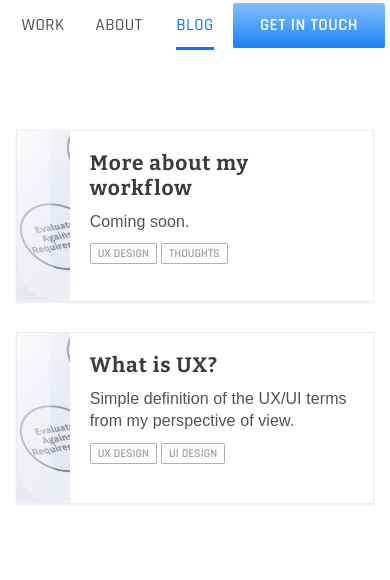
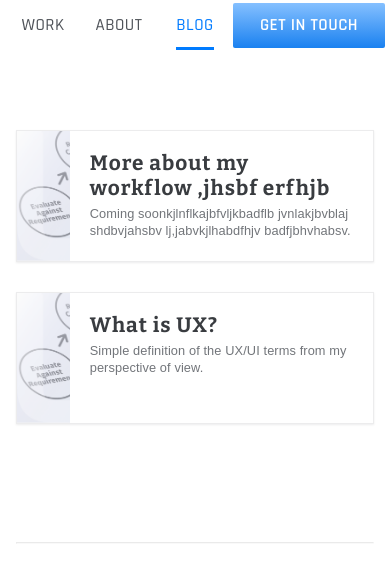
Before and after one commit to gagunets/portfolio, a plain HTML site: page blog.html in a window 390 px wide. Shown: the top 580 px of the page. Drawn offline with nearby package versions, Linux system fonts and the light colour scheme.

Commit message:
blog-post-title-425px-screen

```diff
--- a/blog.html
+++ b/blog.html
@@ -4,8 +4,8 @@
     <meta charset="UTF-8">
     <meta name="viewport" content="width=device-width, initial-scale=1">
     <meta name="viewport" content="width=device-width, initial-scale=1.0, maximum-scale=1.0, user-scalable=no">
-    <title>Sokolov Studio</title>
-    <link rel="icon" type="image/png" href="images/male-technologist.png" hreflang="en-us">
+    <title>Sokolov UX</title>
+    <link rel="icon" href="images/profile-photo.png">
     <link rel="preconnect" href="https://fonts.gstatic.com">
     <link href="https://fonts.googleapis.com/css2?family=Bitter:ital,wght@0,100;0,200;0,300;0,400;0,500;0,600;0,700;0,800;0,900;1,100;1,200;1,300;1,400;1,500;1,600;1,700;1,800;1,900&family=Rajdhani:wght@300;400;500;600;700&display=swap" rel="stylesheet">
     <link rel="stylesheet" type="text/css" href="style.css">
@@ -56,14 +56,14 @@
             <div class="blog-post">
                 <div class="post-image" style="background-image: url('images/post-thumbnail.png');"></div>
                 <div class="post-info">
-                    <div class="post-title">More about my workflow</div>
+                    <div class="post-title">More about my workflow ,jhsbf erfhjb</div>
                     <div class="post-description">
-                        Coming soon.
+                        Coming soonkjlnflkajbfvljkbadflb jvnlakjbvblaj shdbvjahsbv lj,jabvkjlhabdfhjv badfjbhvhabsv.
                     </div>
-                    <div class="post-tags">
-                        <span class="tag">UX Design</span>
-                        <span class="tag">Thoughts</span>
-                    </div>
+<!--                    <div class="post-tags">-->
+<!--                        <span class="tag">UX Design</span>-->
+<!--                        <span class="tag">Thoughts</span>-->
+<!--                    </div>-->
                 </div>
             </div>
 
@@ -75,10 +75,10 @@
                     <div class="post-description">
                         Simple definition of the UX/UI terms from my perspective of view.
                     </div>
-                    <div class="post-tags">
-                        <span class="tag">UX Design</span>
-                        <span class="tag">UI Design</span>
-                    </div>
+<!--                    <div class="post-tags">-->
+<!--                        <span class="tag">UX Design</span>-->
+<!--                        <span class="tag">UI Design</span>-->
+<!--                    </div>-->
                 </div>
             </div>
         </div>
--- a/style.css
+++ b/style.css
@@ -890,7 +890,7 @@ html.night strong {
 
 .blog-post {
     background-color: #ffffff;
-    height: 170px;
+    height: 150px;
     margin-bottom: 30px;
     border: 1px solid rgba(68,68,82, .1);
     box-shadow: 0 1px 2px rgba(68,68,82, .1);
@@ -909,12 +909,13 @@ html.night strong {
 }
 
 .post-title {
-    font-size: 1.8rem;
+    font-size: 1.5rem;
     font-weight: 700;
     font-family: 'Bitter', serif;
     color: #393C40;
     letter-spacing: 1px;
-    margin-bottom: 10px;
+    margin-bottom: 5px;
+    -webkit-font-smoothing: antialiased;
 }
 
 .blog-post:hover {
@@ -927,11 +928,9 @@ html.night strong {
     color: #4F5359;
     font-weight: normal;
     font-size: 1rem;
-    line-height: 1.4;
+    line-height: 1.3;
     letter-spacing: 0.1px;
-    width: 100%;
     -webkit-font-smoothing: antialiased;
-    margin-bottom: 10px;
 }
 
 /*.post-tags .tag {*/
@@ -1196,6 +1195,16 @@ html.night strong {
     /*    padding-left: 20px;*/
     /*}*/
 
+    .blog-post {
+        height: 100px;
+    }
+    .post-title {
+        font-size: 0.5rem;
+    }
+    .post-description {
+        font-size: .6rem;
+    }
+
     .section_title h1 {
         font-size: 1.7rem;
     }
@@ -1278,14 +1287,6 @@ html.night strong {
     /*    padding: 80px 50px 120px 50px;*/
     /*}*/
 
-    .post-title {
-        font-size: 1.3rem;
-    }
-    .post-image {
-        flex: 1;
-        background-size: cover;
-        background-repeat: no-repeat;
-    }
 
     .intro_hello, .intro_tagline {
         margin-bottom: 0;
@@ -1342,6 +1343,22 @@ html.night strong {
 }
 
 @media screen and (max-width: 630px) {
+
+    .blog-post {
+        height: 130px;
+    }
+    .post-title {
+        font-size: 1.3rem;
+    }
+    .post-description {
+        font-size: .8rem;
+        opacity: .8;
+    }
+    .post-image {
+        flex: 1;
+        background-size: cover;
+        background-repeat: no-repeat;
+    }
 
     .skills .skillz {
         -ms-flex-wrap: wrap;
```
